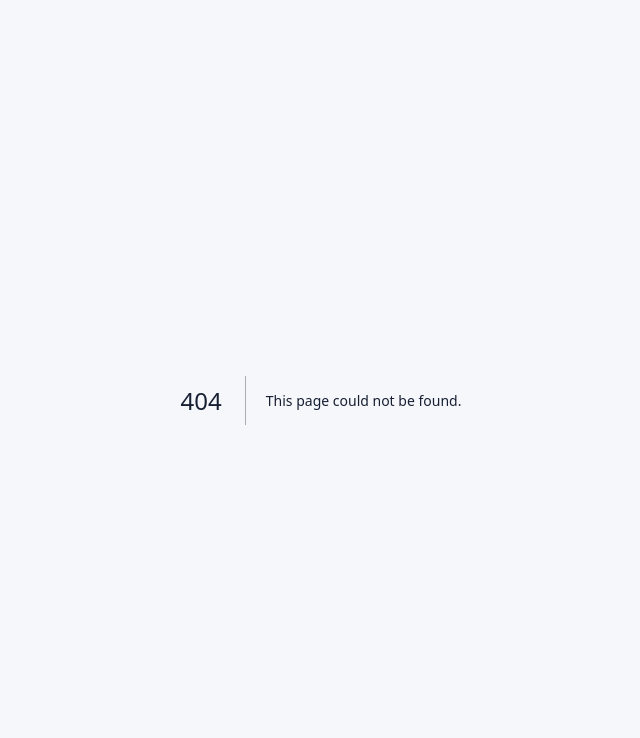
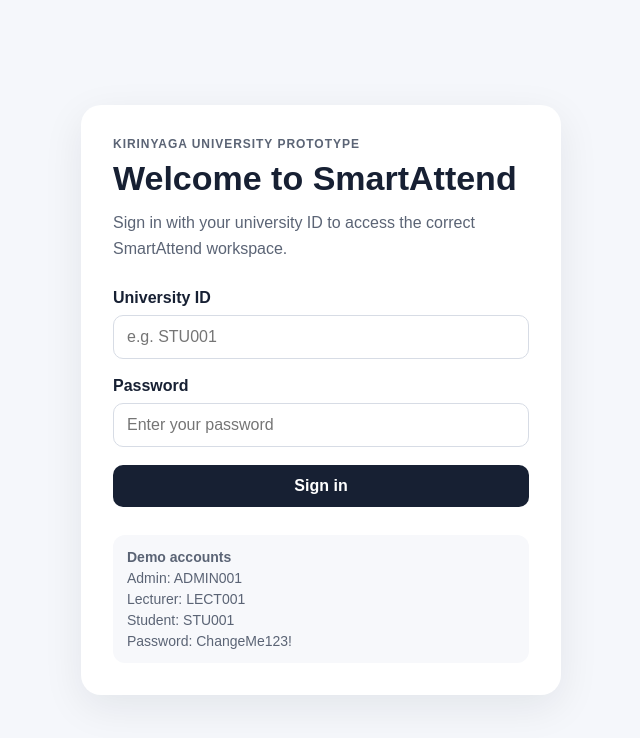
Before and after one commit to SmartAttend-KyU/SmartAttend, a Next.js app in the folder frontend/: page /login in a window 1280 px wide. Before the commit this address had no page. Shown: the top 738 px of the page, without its empty margins (319-959 px from the left). Built offline with nearby package versions, Linux system fonts and the light colour scheme; no server answers.

Commit message:
feat(milestone-1): add frontend/app/login/page.tsx

```diff
--- /dev/null
+++ b/frontend/app/login/page.tsx
@@ -0,0 +1,186 @@
+"use client";
+
+import { FormEvent, useEffect, useState } from "react";
+import { useRouter } from "next/navigation";
+import { getAccessToken, rolePath, setAccessToken } from "@/lib/auth";
+import { getCurrentUser, login } from "@/services/auth";
+
+export default function LoginPage() {
+  const router = useRouter();
+  const [universityId, setUniversityId] = useState("");
+  const [password, setPassword] = useState("");
+  const [message, setMessage] = useState("");
+  const [submitting, setSubmitting] = useState(false);
+
+  useEffect(() => {
+    const token = getAccessToken();
+    if (!token) return;
+
+    getCurrentUser(token)
+      .then((user) => router.replace(rolePath(user.role)))
+      .catch(() => undefined);
+  }, [router]);
+
+  async function handleSubmit(event: FormEvent<HTMLFormElement>) {
+    event.preventDefault();
+    setMessage("");
+    setSubmitting(true);
+
+    try {
+      const tokenResponse = await login(universityId, password);
+      setAccessToken(tokenResponse.access_token);
+
+      const user = await getCurrentUser(tokenResponse.access_token);
+      router.replace(rolePath(user.role));
+    } catch (error) {
+      setMessage(error instanceof Error ? error.message : "Unable to sign in.");
+    } finally {
+      setSubmitting(false);
+    }
+  }
+
+  return (
+    <main style={styles.page}>
+      <section style={styles.card}>
+        <div>
+          <p style={styles.eyebrow}>Kirinyaga University prototype</p>
+          <h1 style={styles.title}>Welcome to SmartAttend</h1>
+          <p style={styles.subtitle}>
+            Sign in with your university ID to access the correct SmartAttend workspace.
+          </p>
+        </div>
+
+        <form onSubmit={handleSubmit} style={styles.form}>
+          <label style={styles.label}>
+            University ID
+            <input
+              value={universityId}
+              onChange={(event) => setUniversityId(event.target.value)}
+              autoComplete="username"
+              placeholder="e.g. STU001"
+              required
+              minLength={2}
+              maxLength={64}
+              style={styles.input}
+            />
+          </label>
+
+          <label style={styles.label}>
+            Password
+            <input
+              type="password"
+              value={password}
+              onChange={(event) => setPassword(event.target.value)}
+              autoComplete="current-password"
+              placeholder="Enter your password"
+              required
+              minLength={8}
+              maxLength={128}
+              style={styles.input}
+            />
+          </label>
+
+          {message && (
+            <p role="alert" style={styles.error}>
+              {message}
+            </p>
+          )}
+
+          <button type="submit" disabled={submitting} style={styles.button}>
+            {submitting ? "Signing in…" : "Sign in"}
+          </button>
+        </form>
+
+        <div style={styles.demoBox}>
+          <strong>Demo accounts</strong>
+          <span>Admin: ADMIN001</span>
+          <span>Lecturer: LECT001</span>
+          <span>Student: STU001</span>
+          <span>Password: ChangeMe123!</span>
+        </div>
+      </section>
+    </main>
+  );
+}
+
+const styles = {
+  page: {
+    minHeight: "100vh",
+    display: "grid",
+    placeItems: "center",
+    padding: 24,
+    background: "#f5f7fb",
+    boxSizing: "border-box" as const,
+  },
+  card: {
+    width: "min(480px, 100%)",
+    background: "#ffffff",
+    borderRadius: 20,
+    padding: 32,
+    boxShadow: "0 12px 40px rgba(15, 23, 42, 0.08)",
+    boxSizing: "border-box" as const,
+  },
+  eyebrow: {
+    margin: "0 0 8px",
+    fontSize: 12,
+    fontWeight: 700,
+    letterSpacing: "0.08em",
+    textTransform: "uppercase" as const,
+    color: "#5b6475",
+  },
+  title: {
+    margin: 0,
+    fontSize: 34,
+    lineHeight: 1.15,
+  },
+  subtitle: {
+    margin: "12px 0 0",
+    color: "#5b6475",
+    lineHeight: 1.6,
+  },
+  form: {
+    display: "grid",
+    gap: 18,
+    marginTop: 28,
+  },
+  label: {
+    display: "grid",
+    gap: 8,
+    fontWeight: 600,
+  },
+  input: {
+    width: "100%",
+    boxSizing: "border-box" as const,
+    padding: "12px 13px",
+    border: "1px solid #d7dce5",
+    borderRadius: 10,
+    fontSize: 16,
+  },
+  button: {
+    border: 0,
+    borderRadius: 10,
+    padding: "12px 16px",
+    fontWeight: 700,
+    fontSize: 16,
+    cursor: "pointer",
+    background: "#172033",
+    color: "#ffffff",
+  },
+  error: {
+    margin: 0,
+    padding: 12,
+    borderRadius: 10,
+    background: "#fff2f2",
+    color: "#a51d2d",
+  },
+  demoBox: {
+    display: "grid",
+    gap: 5,
+    marginTop: 28,
+    padding: 14,
+    borderRadius: 12,
+    background: "#f7f8fb",
+    color: "#5b6475",
+    fontSize: 14,
+  },
+};
```
